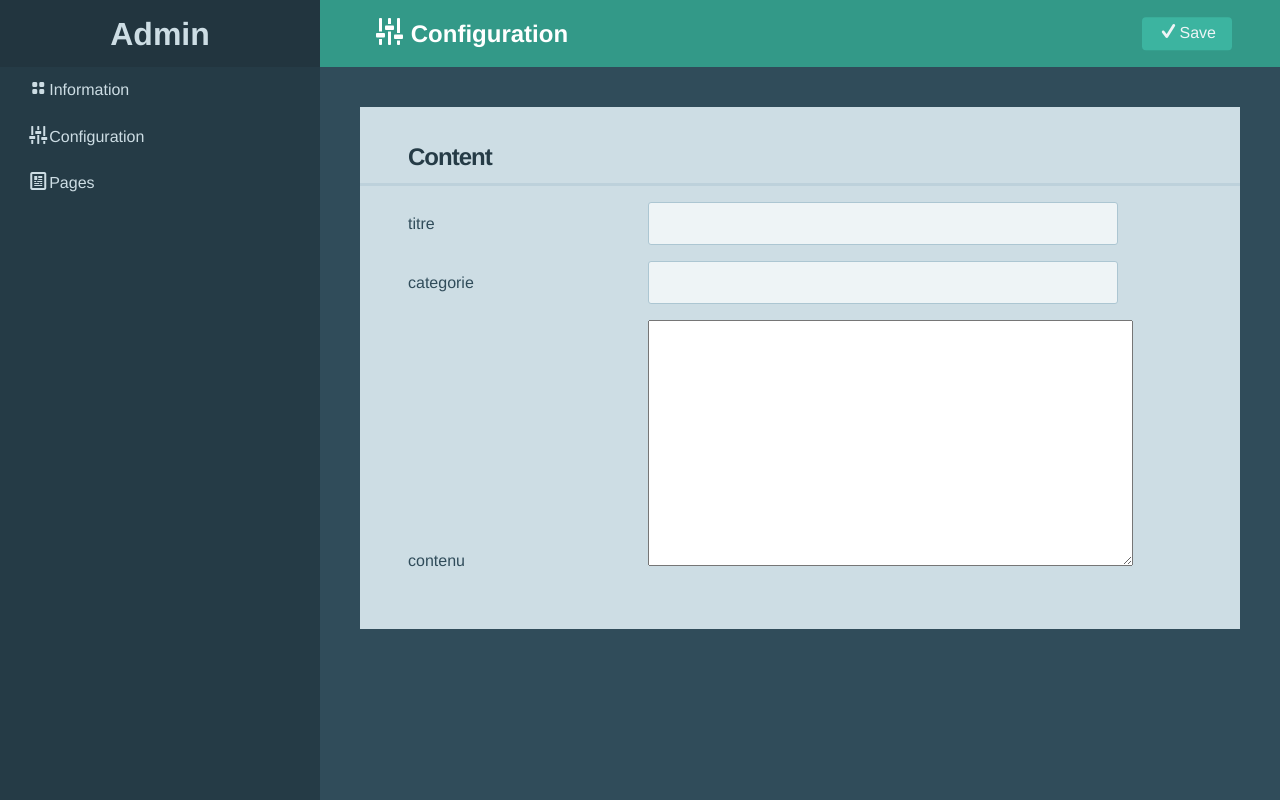
After one commit to gkrnours/vallorem, a Flask app: page /page/ajout in a window 1280 px wide. The commit adds this page. Run offline with Flask 2, Linux system fonts and the light colour scheme.

Commit message:
ajout des templates d'ajout et de modification d'une page

```diff
--- a/flask_vallorem.py
+++ b/flask_vallorem.py
@@ -87,9 +87,18 @@ def dashboard():
 def config():
     return render_template('conf.html')
 
-@app.route('/page')
-def page():
-    return render_template('page.html')
+@app.route('/page/')
+@app.route('/page/<action>')
+def page(action=None):
+    if(action == None):
+        return render_template('page.html')
+    elif(action == "ajout"):
+        return render_template('ajout.html')
+    elif(action == "modif"):
+        return render_template('ajout.html')
+    else:
+        return "Action non valide"
+
 
 if __name__ == '__main__':
     app.run()
--- /dev/null
+++ b/templates/ajout.html
@@ -0,0 +1,32 @@
+{% extends "index.html" %}
+
+{% block header %}
+
+	<div class="button-bar">
+		<button type="submit" value="save" form="user">
+			<i class="icon-check"></i>Save</button>
+	</div>
+	<h2><span class="lg icon-sound-mix"></span>Configuration
+		<span id="part-title"></span></h2>
+{% endblock %}
+
+
+{% block body %}
+{{ super() }}
+	<div class="panel">
+		<h3>Content</h3>
+		<form class="form-inline" id="page">
+			<fieldset class="form-group">
+				<label for="titre">titre</label>
+				<input type="text" id="titre">
+			</fieldset>
+			<fieldset class="form-group">
+				<label for="categorie">categorie</label>
+				<input type="text" id="categorie">
+			</fieldset>
+			<fieldset class="form-group">
+				<label for="contenu">contenu</label>
+				<textarea id="contenu" rows="10" cols="50"></textarea>
+			</fieldset>
+		</form>
+{% endblock %}
--- a/templates/index.html
+++ b/templates/index.html
@@ -19,7 +19,7 @@
 </nav>
 
 
-<header id="bann" class="bg-primary">
+<header id="bann" class="primary">
 	{% block header %}
 
 	{% endblock %}
```
Also changed, not shown: templates/page.html (+27 -13 lines), templates/modif.html (added).
